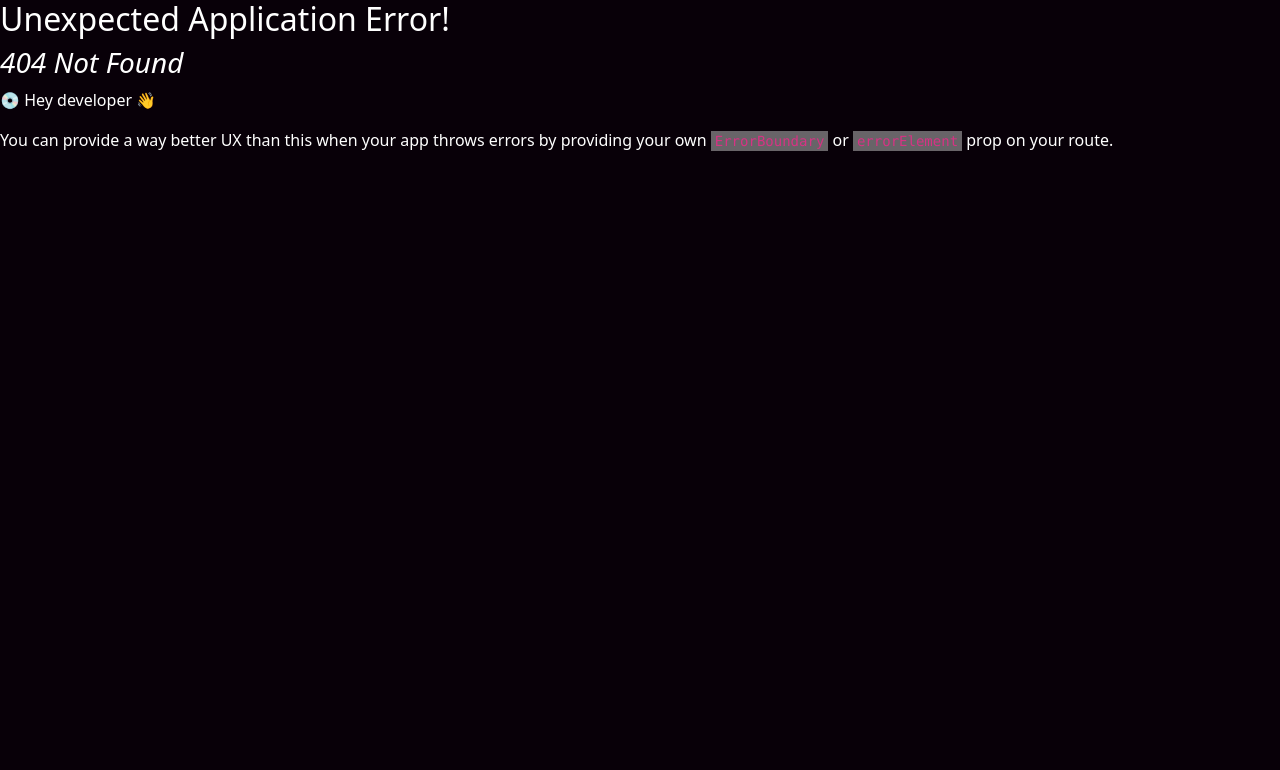
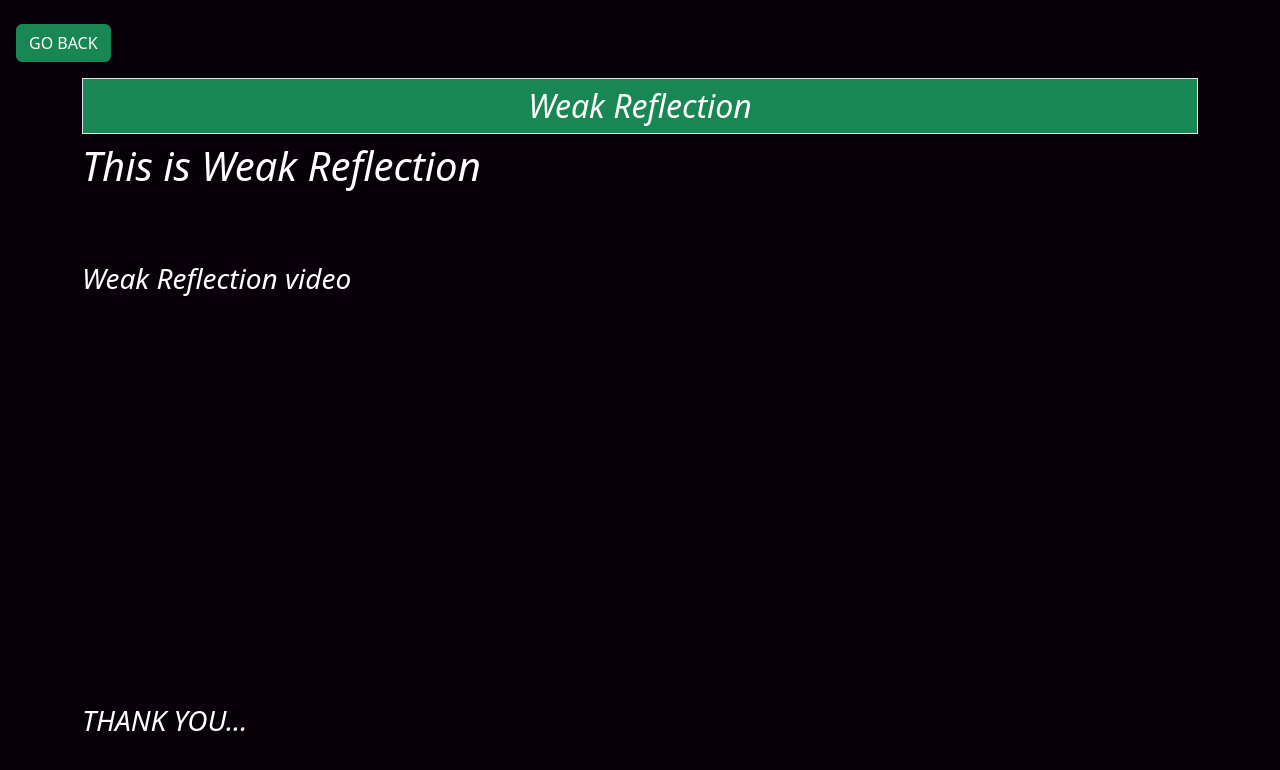
Before and after one commit to fahimsadnan99/learnerForntEnd, a React (Vite) app: page /weakReflection in a window 1280 px wide. Before the commit this address had no page. Shown: the top 770 px of the page. Built offline with nearby package versions, Linux system fonts and the light colour scheme.

Commit message:
Direction

```diff
--- /dev/null
+++ b/src/component/OTC/Directionalizom/index.jsx
@@ -0,0 +1,12 @@
+import React from 'react'
+import ComponentWrapper from '../../UniversalComponent/ComponentWrapper'
+
+const index = () => {
+  return (
+    <ComponentWrapper title="Directionalizom" url="">
+           <h1>Directionalizom page</h1>
+    </ComponentWrapper>
+  )
+}
+
+export default index
--- /dev/null
+++ b/src/component/OTC/WeakReflection/index.jsx
@@ -0,0 +1,13 @@
+import React from 'react'
+import ComponentWrapper from '../../UniversalComponent/ComponentWrapper'
+
+const index = () => {
+  return (
+    <ComponentWrapper title="Weak Reflection" url="">
+
+         <h1>This is Weak Reflection</h1>
+    </ComponentWrapper>
+  )
+}
+
+export default index
```
Also changed, not shown: src/component/Route.jsx (+10 -0 lines).
